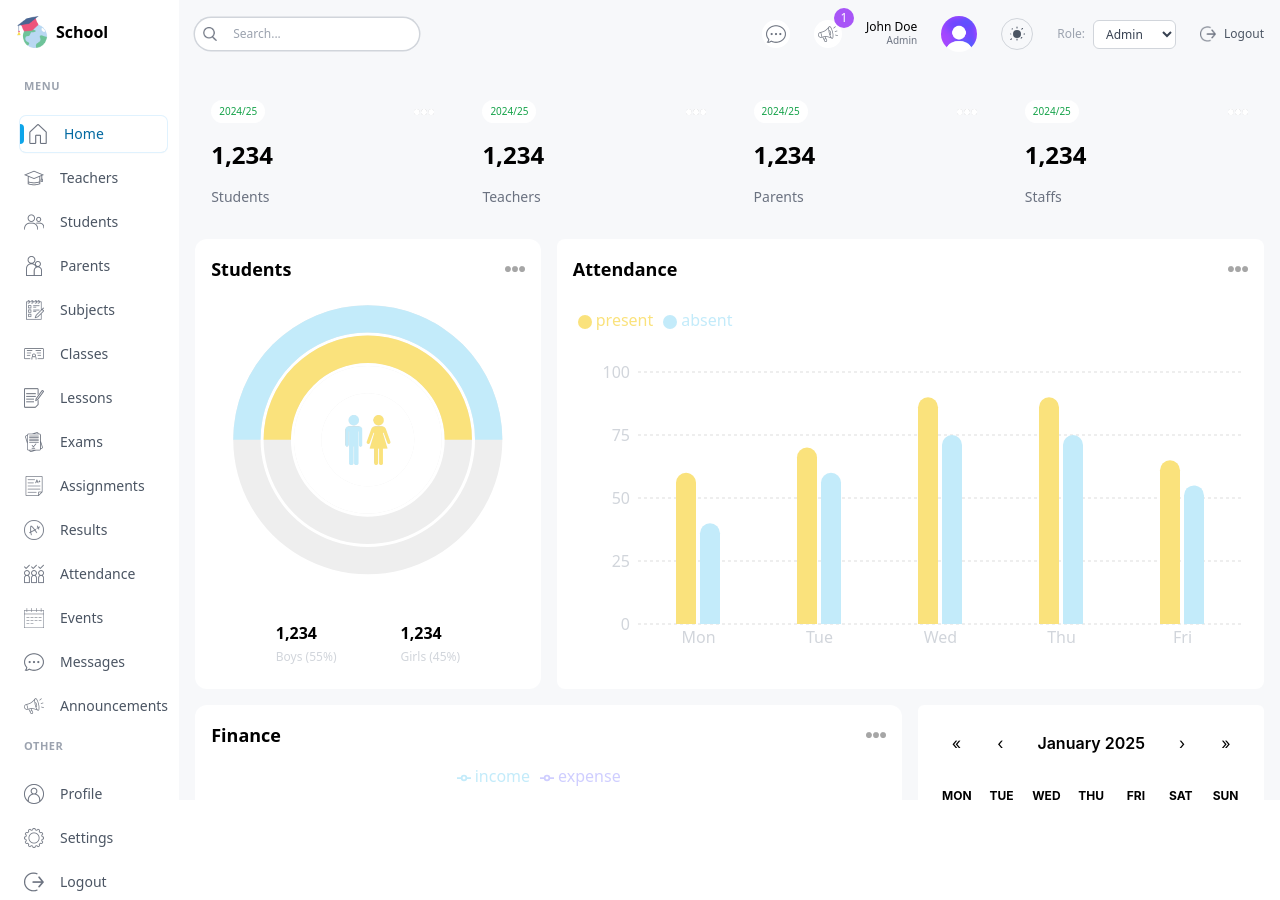
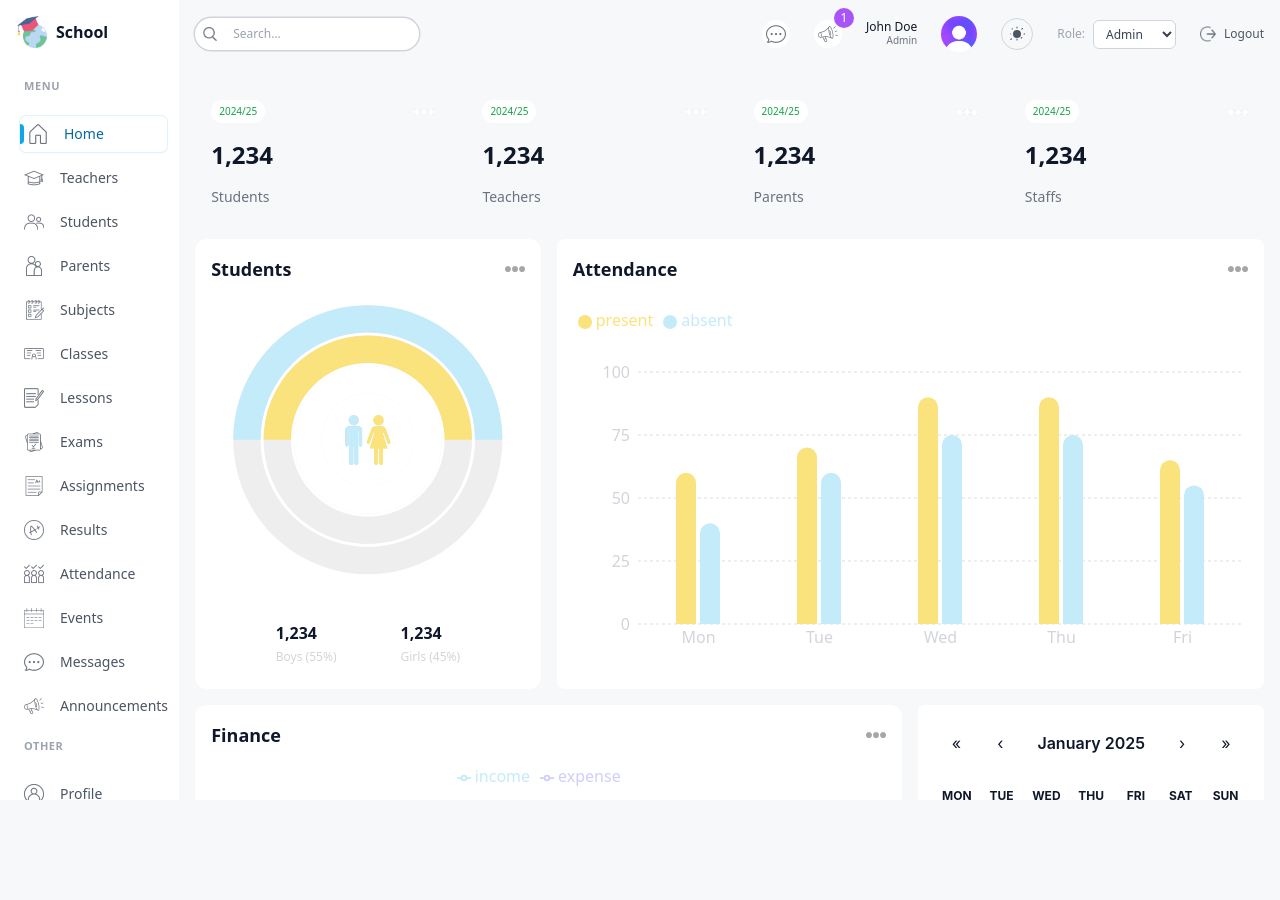
Before and after one commit to SMSSystem/School-Management-Dashboard, a React (Vite) app in the folder sms-system/: page / in a window 1280 px wide. After the commit the page ends 800 px from the top, so only its background shows below. Built offline with nearby package versions, Linux system fonts and the light colour scheme; no server answers; sample sign-in values are in the browser's storage.

Commit message:
fix: align dashboard sidebar with dark theme (#6)

```diff
--- a/sms-system/src/index.css
+++ b/sms-system/src/index.css
@@ -1,6 +1,18 @@
 @tailwind base;
 @tailwind components;
 @tailwind utilities;
+
+body {
+  min-height: 100vh;
+  margin: 0;
+  background-color: #f7f8fa;
+  color: #0f172a;
+}
+
+.dark body {
+  background-color: #030712;
+  color: #e5e7eb;
+}
 
 .react-calendar {
   width: 100% !important;
--- a/sms-system/src/scenes/(dashboard)/index.tsx
+++ b/sms-system/src/scenes/(dashboard)/index.tsx
@@ -8,9 +8,9 @@ export default function DashboardLayout({
   children: React.ReactNode;
 }>) {
   return (
-    <div className="h-screen flex dark:text-gray-100">
+    <div className="h-screen flex dark:text-gray-100 bg-[#F7F8FA] dark:bg-gray-900">
       {/* LEFT */}
-      <div className="w-[14%] md:w-[8%] lg:w-[16%] xl:w-[14%] p-4 dark:bg-gray-950">
+      <div className="w-[14%] md:w-[8%] lg:w-[16%] xl:w-[14%] p-4 bg-white dark:bg-gray-950 overflow-y-auto">
         <Link
           to="/"
           className="flex items-center justify-center lg:justify-start gap-2"
```
